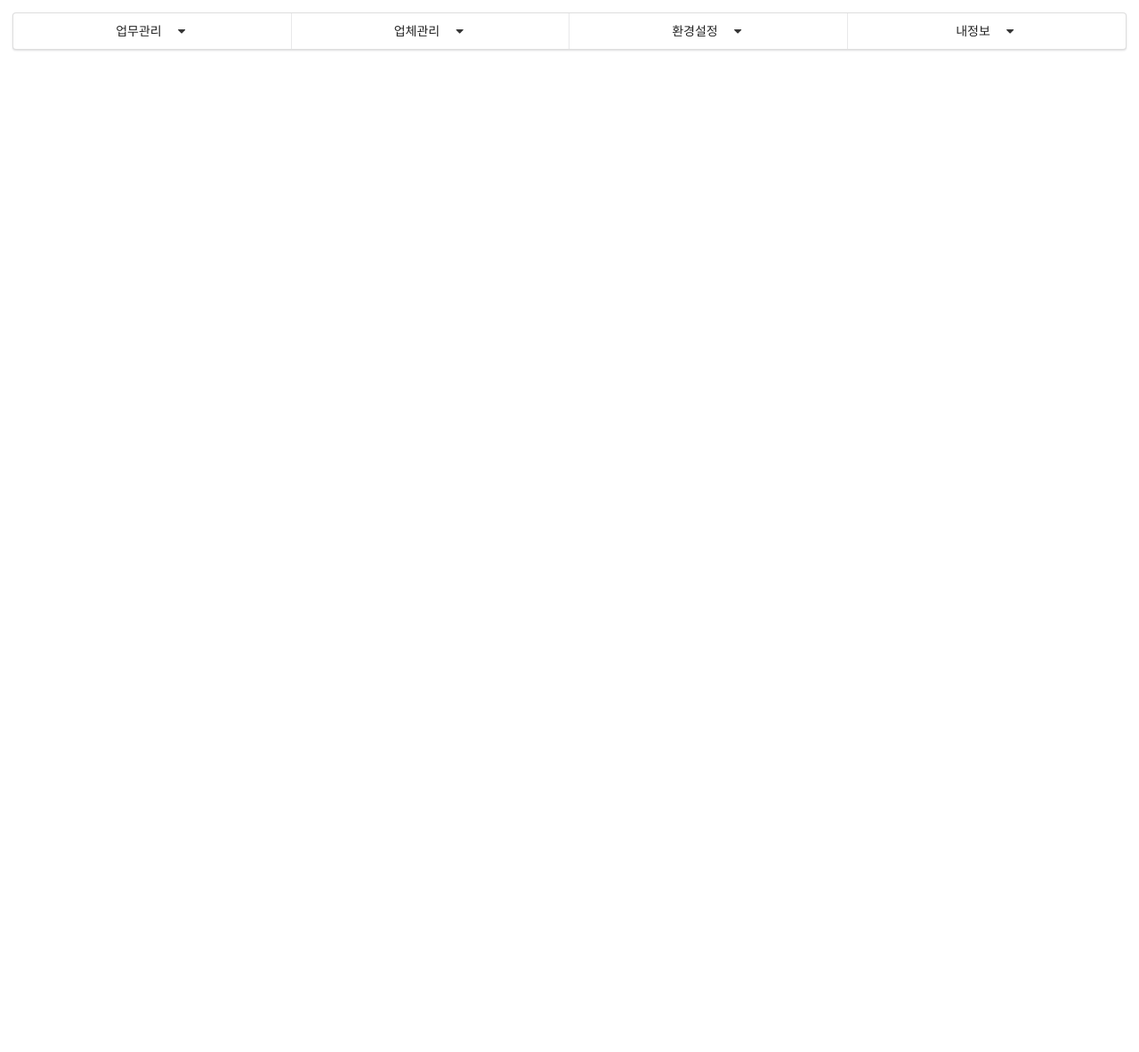
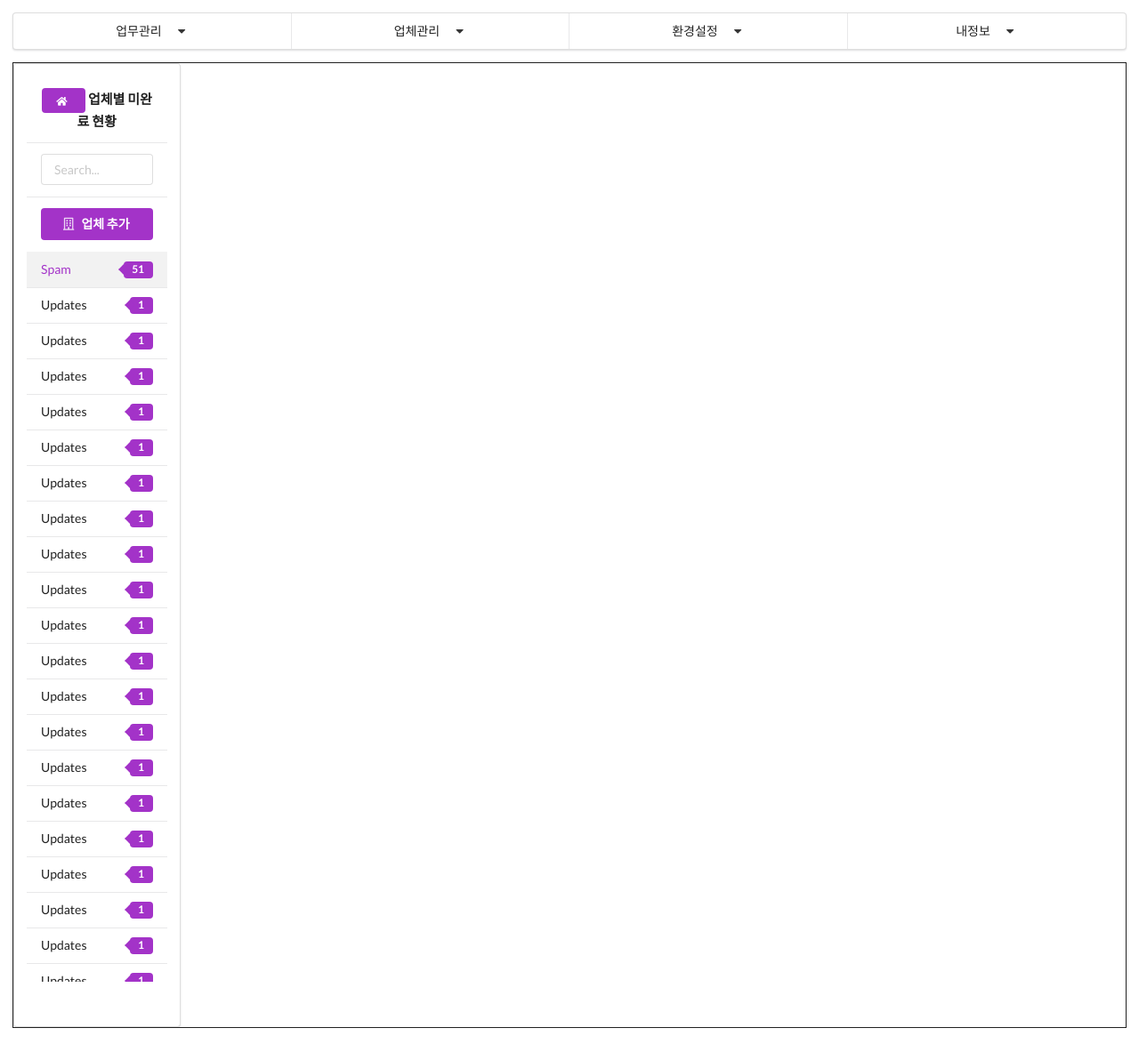
Before and after one commit to llack/issue_admin, a PHP site: page / in a window 1280 px wide. Shown: the whole page at 89% size. Run offline with PHP 8.4, Linux system fonts and the light colour scheme.

Commit message:
side bar & topmenu

```diff
--- /dev/null
+++ b/issue/common/company_list.php
@@ -0,0 +1,136 @@
+<div class="ui vertical menu" style="width:15%;height:100%;padding:1rem">
+	<!-- 사이드바 헤더 -->
+	<div class="item">
+		<h4 align="center">
+		<div class="ui vertical mini animated button floated left purple" tabindex="0" onclick="location.href='/' ">
+		  <div class="hidden content">HOME</div>
+		  <div class="visible content">
+		    <i class="home icon"></i>
+		  </div>
+		</div>업체별 미완료 현황</h4>
+	</div>
+	<!-- /사이드바 헤더 -->
+
+	<!-- 검색창 -->
+  <div class="item">
+    <div class="ui input"><input type="text" placeholder="Search..."></div>
+  </div>
+  <!-- /검색창 -->
+
+  <!-- 업체추가  -->
+   <div class="item" >
+    <button class="ui button floated purple" style="width:100%">
+    <i class="building outline icon "></i>업체 추가</button>
+  </div>
+  <!-- /업체추가 -->
+
+  <!-- 사이드바 업체리스트  -->
+  <div style="overflow-y:auto;height:78%;">
+
+	  <a class="item active purple">
+	    Spam
+	    <div class="ui label  left pointing purple">51</div>
+	  </a>
+	  <a class="item purple">
+	    Updates
+	    <div class="ui label left pointing purple">1</div>
+	  </a>
+	  <a class="item purple">
+	    Updates
+	    <div class="ui label left pointing purple">1</div>
+	  </a>
+	  <a class="item purple">
+	    Updates
+	    <div class="ui label left pointing purple">1</div>
+	  </a>
+	  <a class="item purple">
+	    Updates
+	    <div class="ui label left pointing purple">1</div>
+	  </a>
+	  <a class="item purple">
+	    Updates
+	    <div class="ui label left pointing purple">1</div>
+	  </a>
+	  <a class="item purple">
+	    Updates
+	    <div class="ui label left pointing purple">1</div>
+	  </a>
+	  <a class="item purple">
+	    Updates
+	    <div class="ui label left pointing purple">1</div>
+	  </a>
+	  <a class="item purple">
+	    Updates
+	    <div class="ui label left pointing purple">1</div>
+	  </a>
+	  <a class="item purple">
+	    Updates
+	    <div class="ui label left pointing purple">1</div>
+	  </a>
+	  <a class="item purple">
+	    Updates
+	    <div class="ui label left pointing purple">1</div>
+	  </a>
+	  <a class="item purple">
+	    Updates
+	    <div class="ui label left pointing purple">1</div>
+	  </a>
+	  <a class="item purple">
+	    Updates
+	    <div class="ui label left pointing purple">1</div>
+	  </a>
+	  <a class="item purple">
+	    Updates
+	    <div class="ui label left pointing purple">1</div>
+	  </a>
+	  <a class="item purple">
+	    Updates
+	    <div class="ui label left pointing purple">1</div>
+	  </a>
+	  <a class="item purple">
+	    Updates
+	    <div class="ui label left pointing purple">1</div>
+	  </a>
+	  <a class="item purple">
+	    Updates
+	    <div class="ui label left pointing purple">1</div>
+	  </a>
+	  <a class="item purple">
+	    Updates
+	    <div class="ui label left pointing purple">1</div>
+	  </a>
+	  <a class="item purple">
+	    Updates
+	    <div class="ui label left pointing purple">1</div>
+	  </a>
+	  <a class="item purple">
+	    Updates
+	    <div class="ui label left pointing purple">1</div>
+	  </a>
+	  <a class="item purple">
+	    Updates
+	    <div class="ui label left pointing purple">1</div>
+	  </a>
+	  <a class="item purple">
+	    Updates
+	    <div class="ui label left pointing purple">1</div>
+	  </a>
+	  <a class="item purple">
+	    Updates
+	    <div class="ui label left pointing purple">1</div>
+	  </a>
+	  <a class="item purple">
+	    Updates
+	    <div class="ui label left pointing purple">1</div>
+	  </a>
+	  <a class="item purple">
+	    Updates
+	    <div class="ui label left pointing purple">1</div>
+	  </a>
+	  <a class="item purple">
+	    마지막
+	    <div class="ui label left pointing purple">1</div>
+	  </a>
+  </div>
+  <!-- / 사이드바 업체리스트  -->
+</div>
--- a/issue/common/header.php
+++ b/issue/common/header.php
@@ -7,7 +7,12 @@
 <script src="/js/jquery-3.2.1.js"></script>
 <script src="/js/semantic.min.js"></script>
 <script src="/js/docs.js"></script>
-
 <title>이슈 관리자</title>
 </head>
+<style>
+body {
+	padding : 1rem;
+}
+</style>
+
 <? include $_SERVER['DOCUMENT_ROOT']."/common/menu.php";?>
--- a/issue/common/menu.php
+++ b/issue/common/menu.php
@@ -1,8 +1,3 @@
-<style>
-body {
-	padding : 1rem;
-}
-</style>
 <div id="topmenu" class="ui menu item four">
   <a class="browse item">
     업무관리
--- a/issue/index.php
+++ b/issue/index.php
@@ -1,6 +1,9 @@
 <? include $_SERVER["DOCUMENT_ROOT"]."/common/header.php";
 ?>
 <body>
-
+<div class="ui container" style="width:100%;height:94%;overflow:hidden;border:solid 1px">
+<? include $_SERVER["DOCUMENT_ROOT"]."/common/company_list.php";
+?>
+</div>
 </body>
 </html>
```
